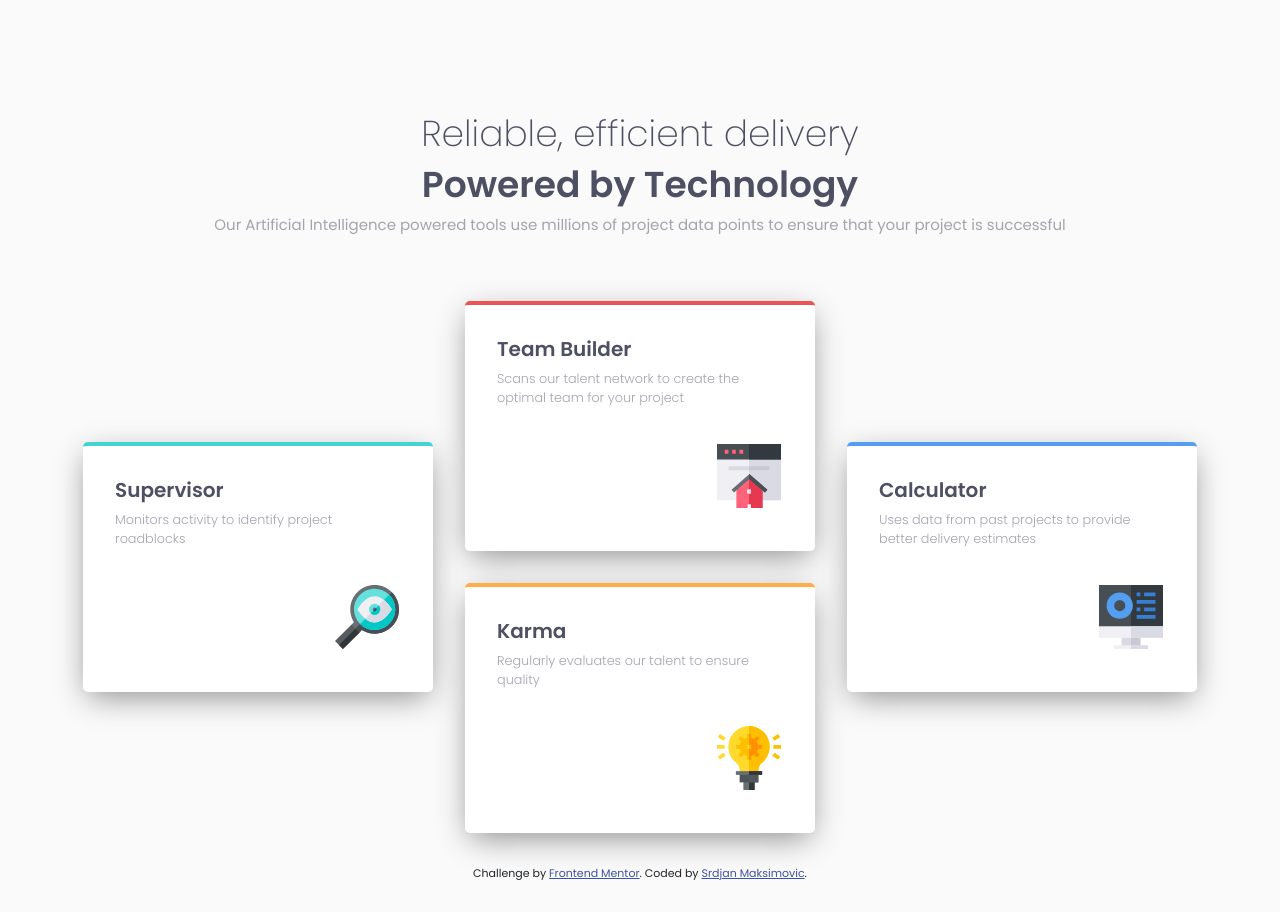
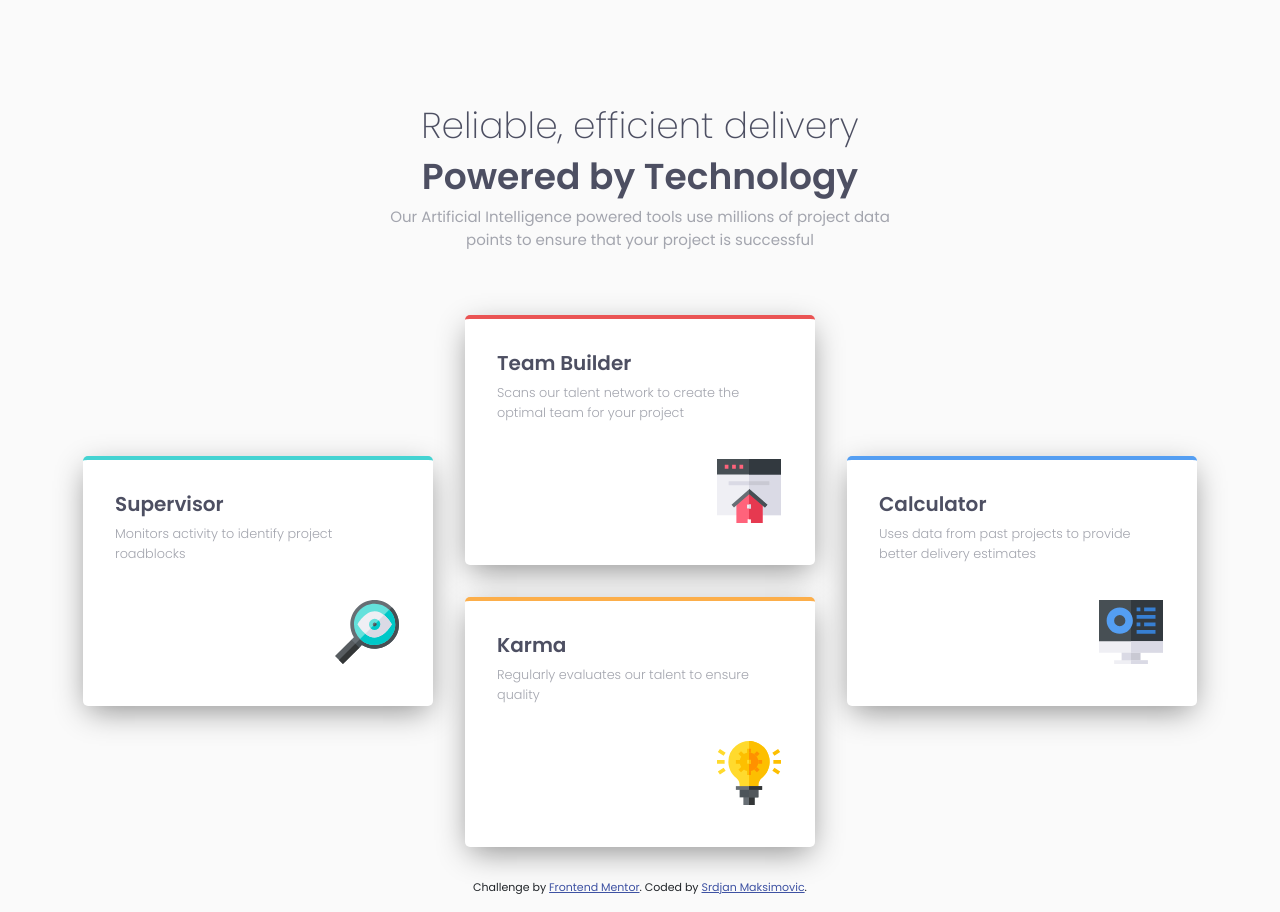
Before and after one commit to SrkiMax/FM-Four-card-feature-section, a plain HTML site: page index.html in a window 1280 px wide. Drawn offline with Linux system fonts and the light colour scheme.

Commit message:
updated CSS

```diff
--- a/app.css
+++ b/app.css
@@ -23,13 +23,15 @@ body {
     flex-direction: column;
     font-size: 15px;
     background-color: var(--Very-Light-Gray);
-    padding-top: 4rem;
+    padding-top: 3.5rem;
 
 }
 
 header {
     text-align: center;
     color: var(--Dark-blue);
+    display: flex;
+    flex-direction: column;
 
 }
 
@@ -47,6 +49,8 @@ header {
 header p {
     margin-bottom: 4rem;
     color: var(--Grayish-Blue);
+    max-width: 500px;
+    align-self: center;
 }
 
 /*
```
